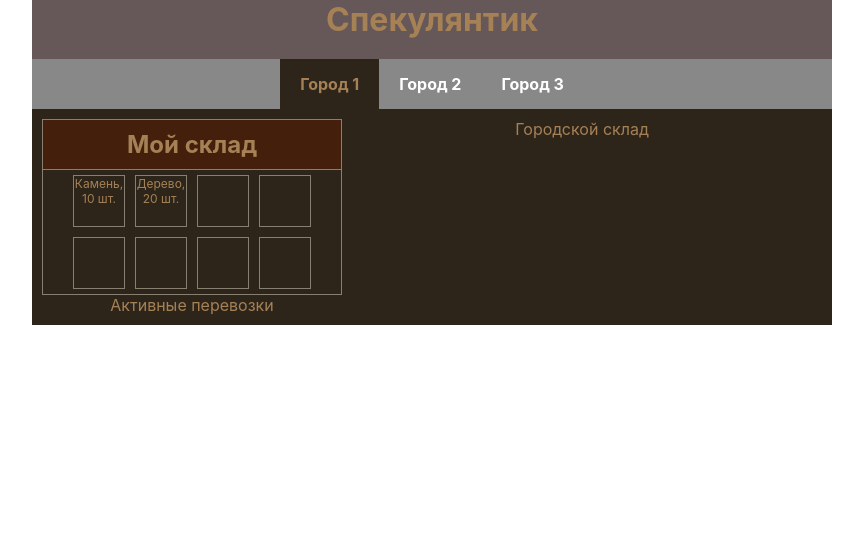
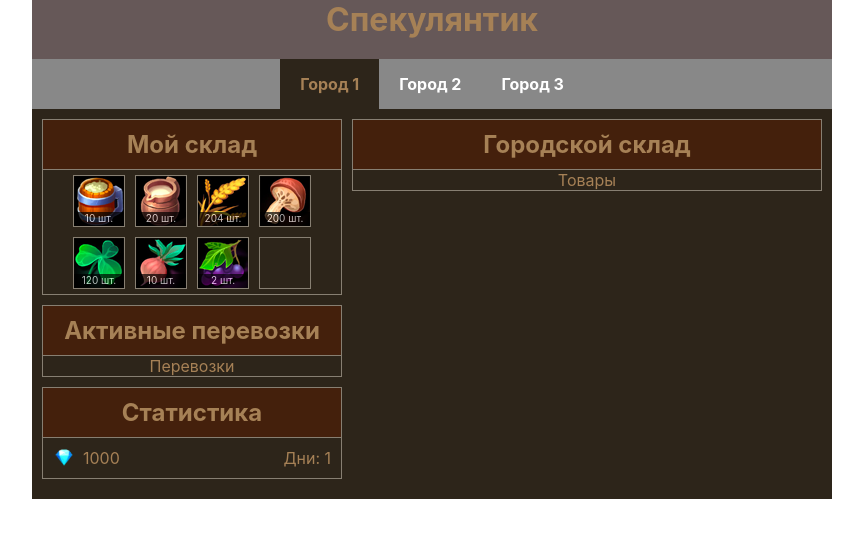
Before and after one commit to narek-9/react-game, a React (Vite) app: page / in a window 1280 px wide. Shown: the top 538 px of the page, without its empty margins (208-1071 px from the left). Built offline with nearby package versions, Linux system fonts and the light colour scheme.

Commit message:
Product icons, player money

```diff
--- a/src/components/App/App.scss
+++ b/src/components/App/App.scss
@@ -20,8 +20,23 @@
       width: 300px;
 
       &:last-child {
-        width: 480px;
+        width: 470px;
       }
     }
   }
+
+  .title {
+    background: #44200c;
+    border: 1px solid #877f72;
+    padding: 10px;
+    margin: 0;
+    color: #a68156;
+  }
+
+  .panel {
+    border: 1px solid #877f72;
+    border-top: 0;
+
+    margin-bottom: 10px;
+  }
 }
--- a/src/components/App/App.tsx
+++ b/src/components/App/App.tsx
@@ -5,6 +5,7 @@ import { storage } from "../../types";
 import { Cities } from "../Cities/Cities";
 import { Storage } from "../Storage/Storage";
 import { Transportations } from "../Transportations/Transportations";
+import { Stats } from "../Stats/Stats";
 import { CityStorage } from "../CityStorage/CityStorage";
 
 import "./App.scss";
@@ -23,6 +24,26 @@ export const App: FC = () => {
           id: 2,
           qty: 20,
         },
+        {
+          id: 3,
+          qty: 204,
+        },
+        {
+          id: 4,
+          qty: 200,
+        },
+        {
+          id: 5,
+          qty: 120,
+        },
+        {
+          id: 6,
+          qty: 10,
+        },
+        {
+          id: 7,
+          qty: 2,
+        },
       ],
     },
     {
@@ -36,14 +57,65 @@ export const App: FC = () => {
     },
   ]);
 
+  const [money, setMoney] = useState<number>(1000);
+  const [days, setDays] = useState<number>(1);
+
   const goods = [
     {
       id: 1,
-      title: "Камень",
+      title: "Пиво",
     },
     {
       id: 2,
-      title: "Дерево",
+      title: "Молоко",
+    },
+    {
+      id: 3,
+      title: "Пшеница",
+    },
+    {
+      id: 4,
+      title: "Грибы",
+    },
+    {
+      id: 5,
+      title: "Клевер",
+    },
+    {
+      id: 6,
+      title: "Лук",
+    },
+    {
+      id: 7,
+      title: "Виноград",
+    },
+    {
+      id: 8,
+      title: "Орехи",
+    },
+    {
+      id: 9,
+      title: "Вилы",
+    },
+    {
+      id: 10,
+      title: "Доски",
+    },
+    {
+      id: 11,
+      title: "Коса",
+    },
+    {
+      id: 12,
+      title: "Лопата",
+    },
+    {
+      id: 13,
+      title: "Топор",
+    },
+    {
+      id: 14,
+      title: "Кирка",
     },
   ];
 
@@ -80,6 +152,9 @@ export const App: FC = () => {
           <div className="transportations">
             <Transportations />
           </div>
+          <div className="stats">
+            <Stats days={days} money={money} />
+          </div>
         </div>
         <div className="column">
           <div className="city-storage">
--- a/src/components/Cities/Cities.tsx
+++ b/src/components/Cities/Cities.tsx
@@ -27,6 +27,7 @@ export const Cities: FC<ICitiesProps> = ({ currentCity, onChange }) => {
               e.preventDefault();
               onChange(city.id);
             }}
+            key={city.id}
           >
             {city.title}
           </a>
--- a/src/components/CityStorage/CityStorage.tsx
+++ b/src/components/CityStorage/CityStorage.tsx
@@ -3,5 +3,11 @@ import { FC } from "react";
 import "./CityStorage.scss";
 
 export const CityStorage: FC = () => {
-  return <>Городской склад</>;
+  return (
+    <div>
+      <h2 className="title">Городской склад</h2>
+
+      <div className="panel">Товары</div>
+    </div>
+  );
 };
--- /dev/null
+++ b/src/components/Stats/Stats.scss
@@ -0,0 +1,23 @@
+.stats-panel {
+  display: flex;
+  justify-content: space-between;
+  padding: 10px;
+
+  .money {
+    position: relative;
+    padding-left: 30px;
+
+    &::before {
+      display: block;
+      position: absolute;
+      content: "";
+      width: 42px;
+      height: 45px;
+      background: url("../../icons.png") -385px 0;
+      transform: scale(0.4);
+
+      left: -10px;
+      top: -14px;
+    }
+  }
+}
--- /dev/null
+++ b/src/components/Stats/Stats.tsx
@@ -0,0 +1,21 @@
+import { FC } from "react";
+
+import "./Stats.scss";
+
+interface IStateProps {
+  days: number;
+  money: number;
+}
+
+export const Stats: FC<IStateProps> = ({ days, money }) => {
+  return (
+    <div>
+      <h2 className="title">Статистика</h2>
+
+      <div className="panel stats-panel">
+        <div className="money">{money}</div>
+        <div className="days">Дни: {days}</div>
+      </div>
+    </div>
+  );
+};
--- a/src/components/Storage/Storage.scss
+++ b/src/components/Storage/Storage.scss
@@ -1,22 +1,10 @@
-.title {
-  background: #44200c;
-  border: 1px solid #877f72;
-  padding: 10px;
-  margin: 0;
-  color: #a68156;
-}
-
-.panel {
-  border: 1px solid #877f72;
-  border-top: 0;
-}
-
 .goods {
   display: inline-block;
   padding: 0;
   margin: 0;
 
   .good-item {
+    position: relative;
     display: inline-block;
     width: 50px;
     height: 50px;
@@ -24,5 +12,80 @@
     margin: 5px;
     vertical-align: top;
     font-size: 12px;
+    background-image: url("../../icons.png");
+    background-repeat: no-repeat;
+
+    .good-description {
+      position: absolute;
+      bottom: 0;
+      left: 0;
+      right: 0;
+      height: 14px;
+      text-align: center;
+      color: white;
+      font-size: 10px;
+      background: black;
+      opacity: 0.7;
+    }
+
+    &.no-item {
+      background-image: none;
+    }
+
+    &.item-1 {
+      background-position: 0 0;
+    }
+
+    &.item-2 {
+      background-position: -55px 0;
+    }
+
+    &.item-3 {
+      background-position: -110px 0;
+    }
+
+    &.item-4 {
+      background-position: -165px 0;
+    }
+
+    &.item-5 {
+      background-position: -220px 0;
+    }
+
+    &.item-6 {
+      background-position: -275px 0;
+    }
+
+    &.item-7 {
+      background-position: -330px 0;
+    }
+
+    &.item-8 {
+      background-position: 0px -55px;
+    }
+
+    &.item-9 {
+      background-position: -55px -55px;
+    }
+
+    &.item-10 {
+      background-position: -110px -55px;
+    }
+
+    &.item-11 {
+      background-position: -165px -55px;
+    }
+
+    &.item-12 {
+      background-position: -220px -55px;
+    }
+
+    &.item-13 {
+      background-position: -275px -55px;
+    }
+
+    &.item-14 {
+      background-position: -330px -55px;
+    }
   }
 }
--- a/src/components/Storage/Storage.tsx
+++ b/src/components/Storage/Storage.tsx
@@ -23,8 +23,8 @@ export const Storage: FC<IStorageProps> = ({ currentCity, storage, goods }) => {
     if (storage.length < 8) {
       return Array(8 - storage.length)
         .fill(0)
-        .map(() => {
-          return <li className="good-item"></li>;
+        .map((_, index) => {
+          return <li className="good-item no-item" key={index + 100}></li>;
         });
     }
   };
@@ -37,8 +37,8 @@ export const Storage: FC<IStorageProps> = ({ currentCity, storage, goods }) => {
         <ul className="goods">
           {storage.map((item) => {
             return (
-              <li className="good-item">
-                {findFoodById(item.id)}, {item.qty} шт.
+              <li className={"good-item " + "item-" + item.id} key={item.id}>
+                <span className="good-description">{item.qty} шт.</span>
               </li>
             );
           })}
--- a/src/components/Transportations/Transportations.tsx
+++ b/src/components/Transportations/Transportations.tsx
@@ -3,5 +3,11 @@ import { FC } from "react";
 import "./Transportations.scss";
 
 export const Transportations: FC = () => {
-  return <>Активные перевозки</>;
+  return (
+    <div>
+      <h2 className="title">Активные перевозки</h2>
+
+      <div className="panel">Перевозки</div>
+    </div>
+  );
 };
```
Also changed, not shown: src/icons.png (added).
